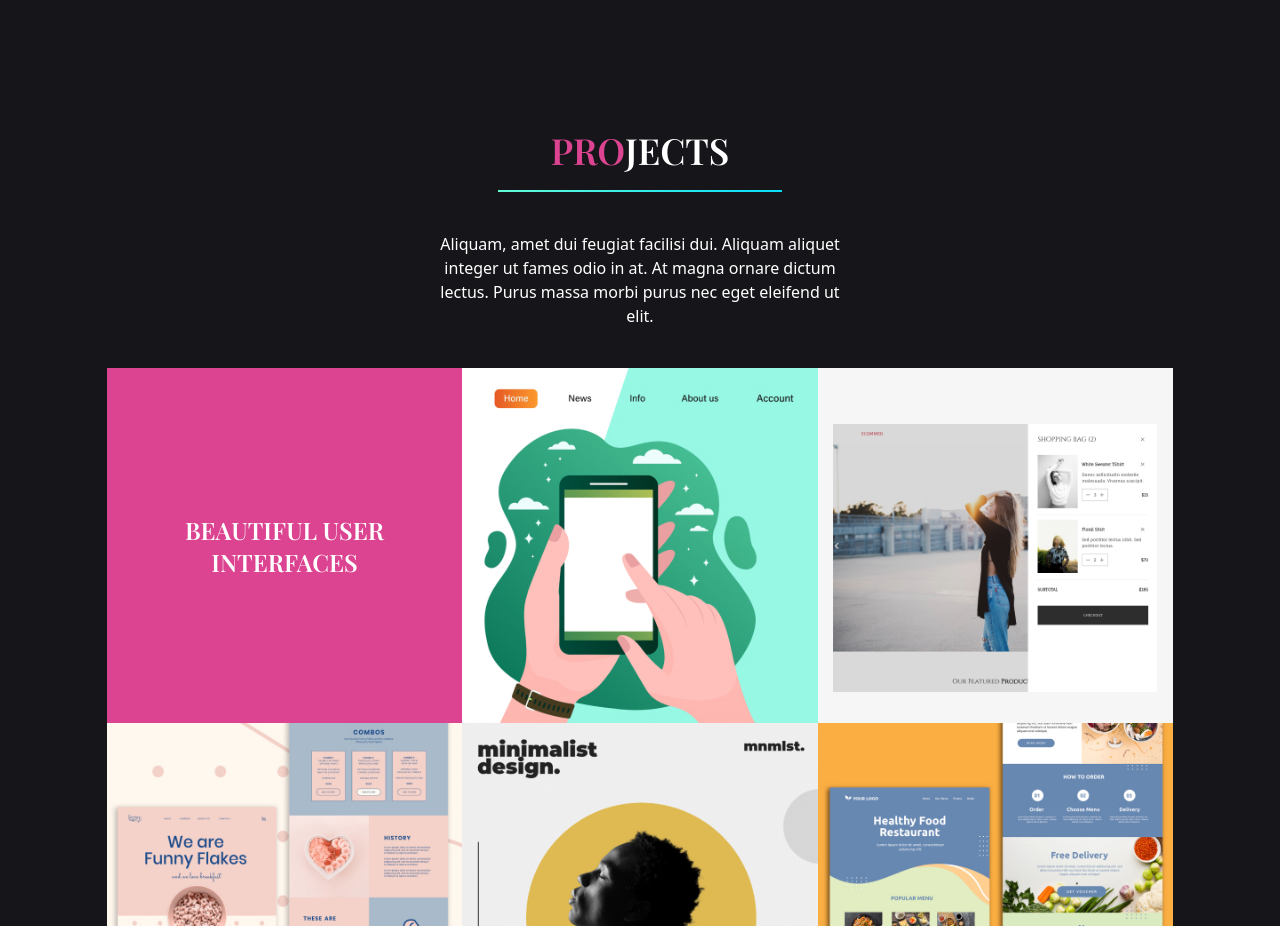
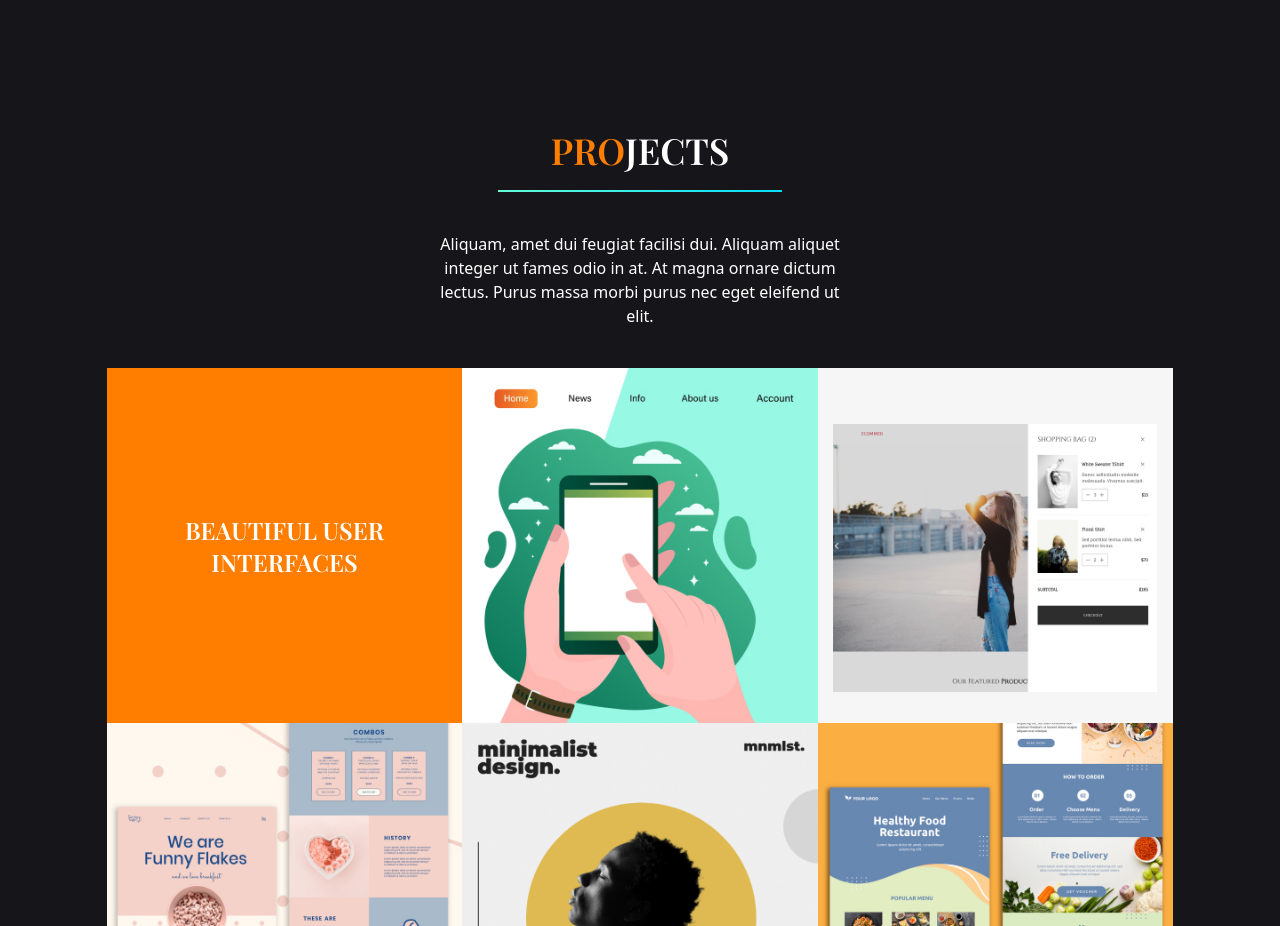
Before and after one commit to andriel300/my-react-portfolio, a React (Vite) app: page / in a window 1280 px wide. Shown: the part 2520-3446 px from the top of the page. Built offline with nearby package versions, Linux system fonts and the light colour scheme.

Commit message:
Update colors

```diff
--- a/src/scenes/Projects.jsx
+++ b/src/scenes/Projects.jsx
@@ -51,7 +51,7 @@ const Projects = () => {
       >
         <div>
           <p className="font-playfair font-semibold text-4xl">
-            <span className="text-red">PRO</span>JECTS
+            <span className="text-orange">PRO</span>JECTS
           </p>
           <div className="flex justify-center mt-5">
             <LineGradient width="w-2/3" />
@@ -75,7 +75,7 @@ const Projects = () => {
         >
           {/* ROW 1 */}
           <div
-            className="flex justify-center text-center items-center p-10 bg-red
+            className="flex justify-center text-center items-center p-10 bg-orange
               max-w-[400px] max-h-[400px] text-2xl font-playfair font-semibold"
           >
             BEAUTIFUL USER INTERFACES
```
